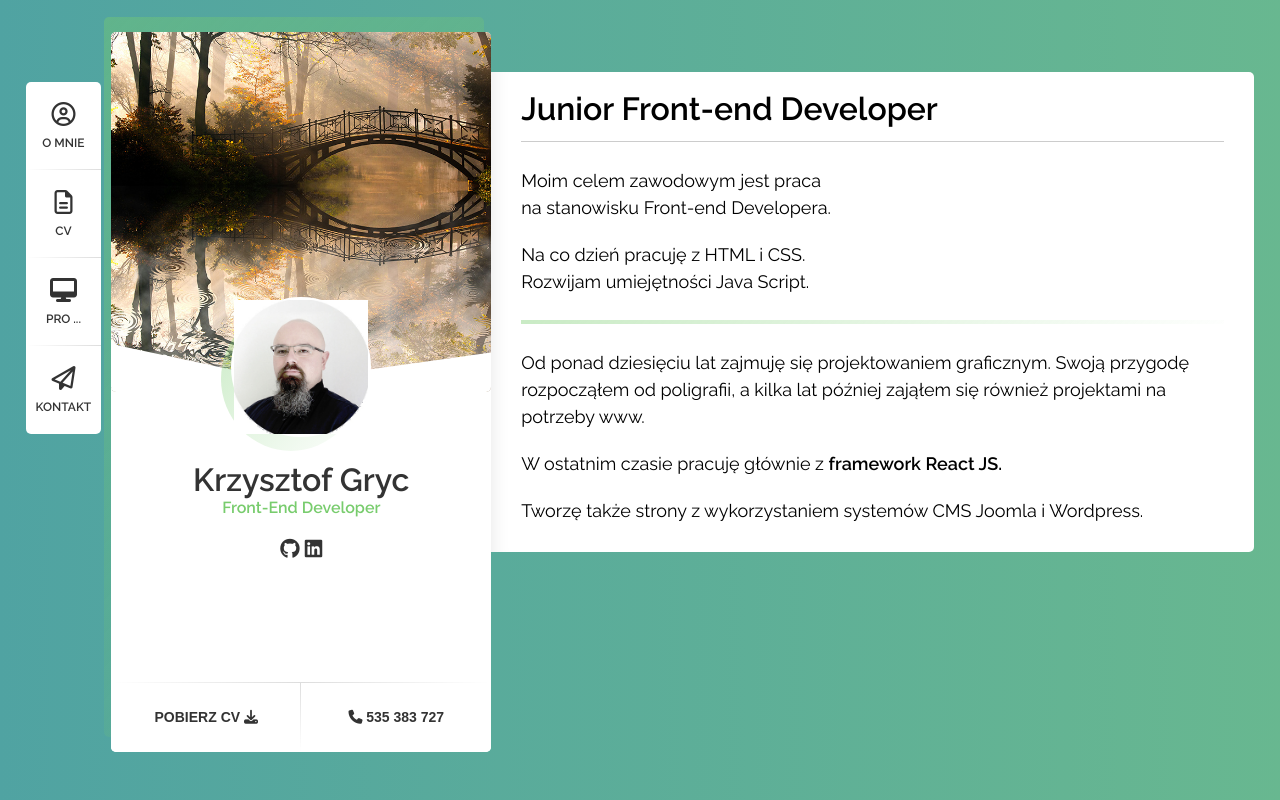
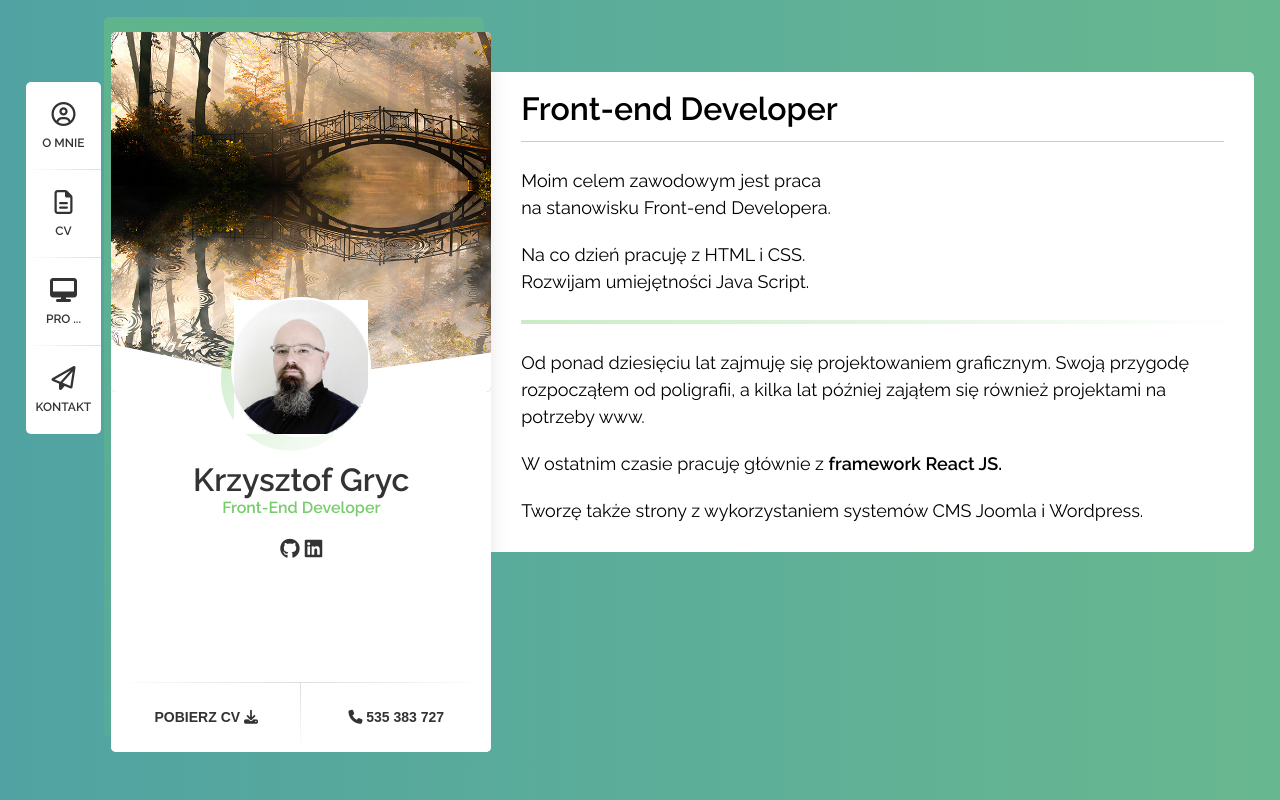
Before and after one commit to g-krzysztof/my-portfolio-page, a React (Create React App) app: page / in a window 1280 px wide. Built offline with nearby package versions, Linux system fonts and the light colour scheme.

Commit message:
change content about page

```diff
--- a/src/pages/About.js
+++ b/src/pages/About.js
@@ -3,7 +3,7 @@ import React from 'react';
 function About() {
     return (
         <div className="Content__about">
-            <h2>Junior Front-end Developer</h2>
+            <h2>Front-end Developer</h2>
             <p>
                 Moim celem zawodowym jest praca <br /> na stanowisku Front-end Developera.
             </p>
```
